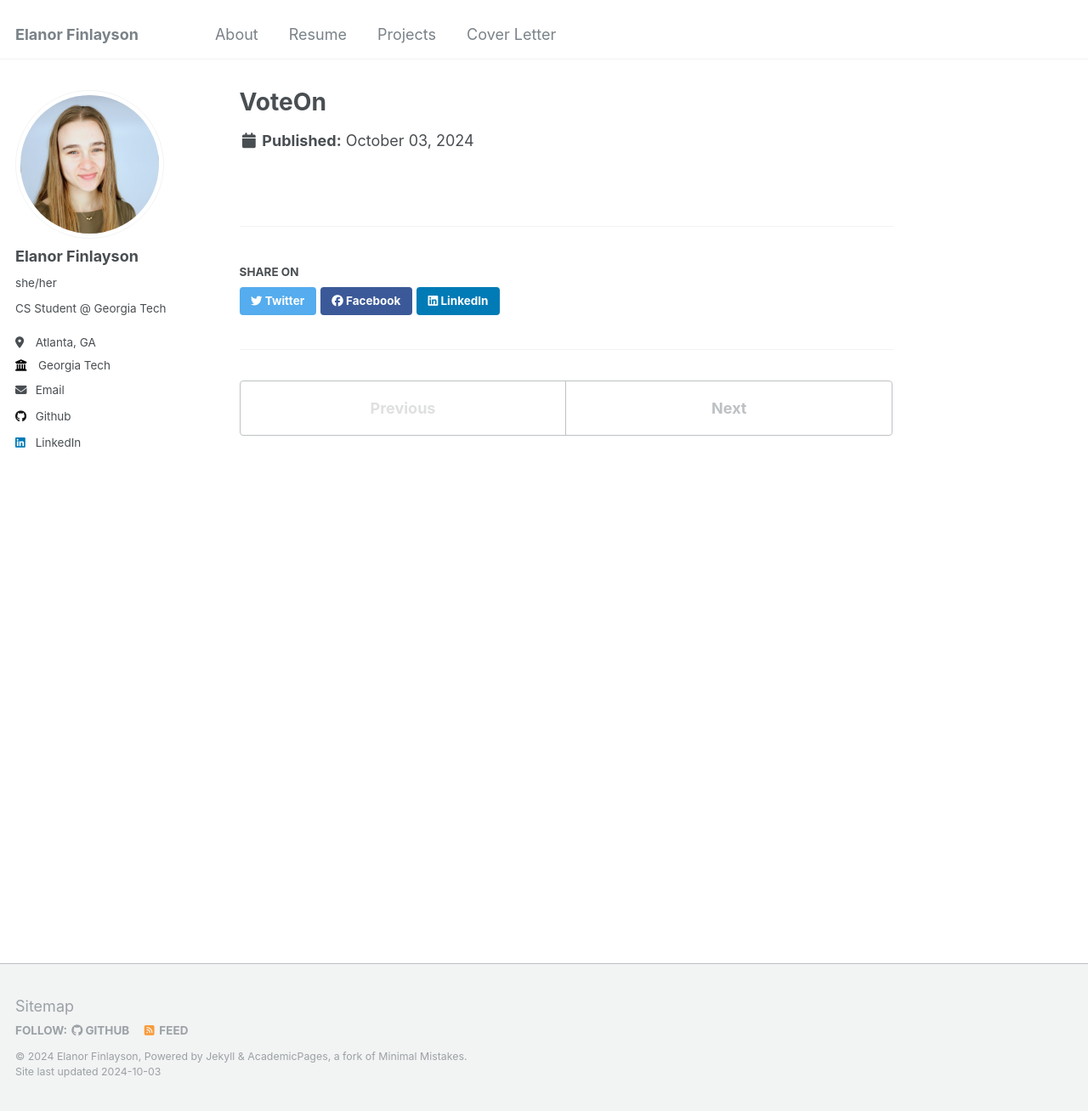
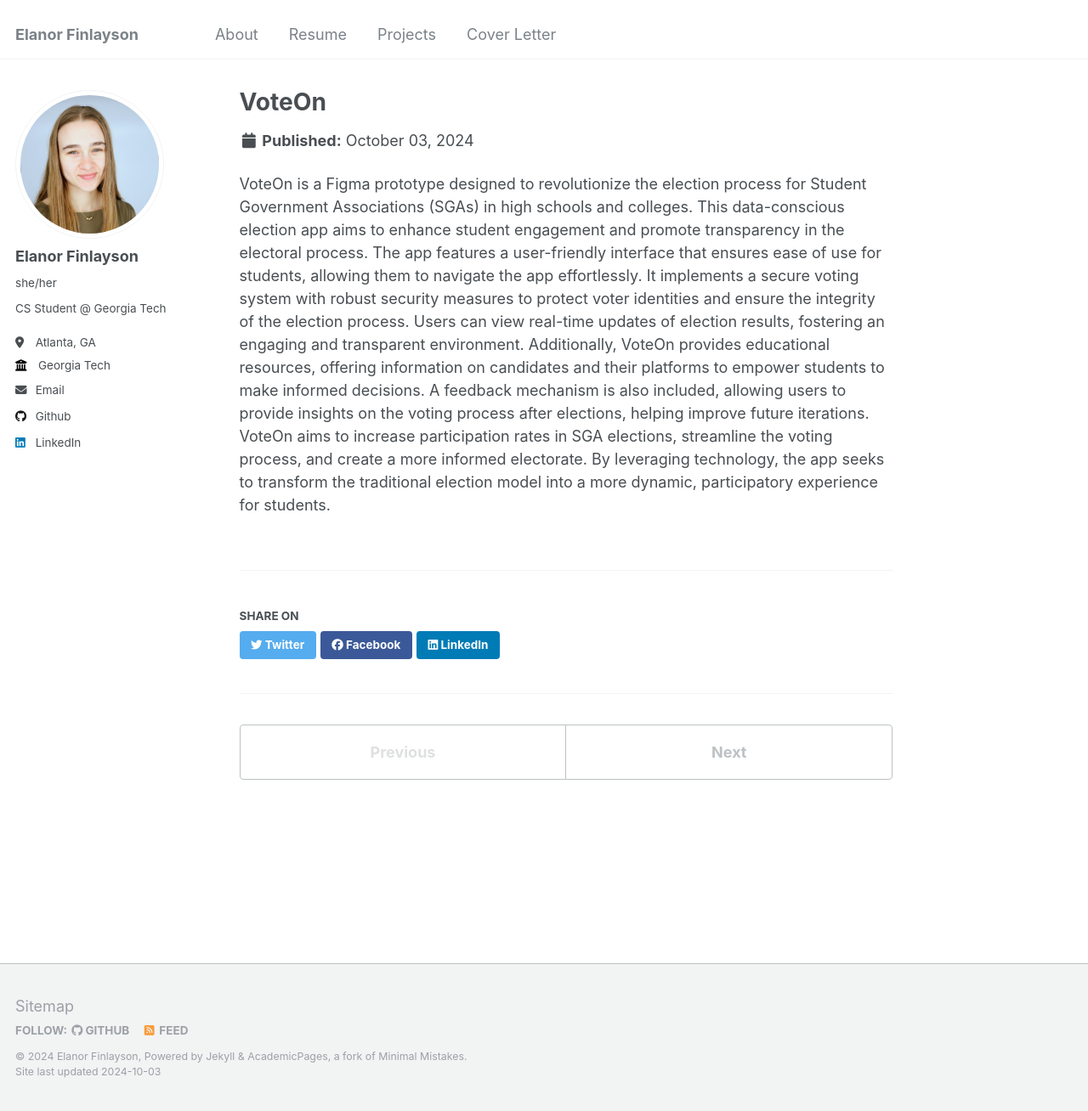
Before and after one commit to efin396/efin396.github.io, a Jekyll site: the page built from _portfolio/portfolio-2.html, in a window 1280 px wide and 1308 px high. Shown: the whole window at 85% size. Built offline with Jekyll 4.4.1, drawn with Linux system fonts in a browser that asks for light colours.

Commit message:
Update portfolio-2.html

```diff
--- a/_portfolio/portfolio-2.html
+++ b/_portfolio/portfolio-2.html
@@ -1,9 +1,11 @@
 ---
 title: "VoteOn"
-excerpt: "VoteOn is a Figma prototype designed to revolutionize the election process for Student Government Associations (SGAs) in high schools and colleges. This data-conscious election app aims to enhance student engagement and promote transparency in the electoral process.
+excerpt: "VoteOn is a Figma prototype for an election app designed for Student Government Associations (SGAs) in high schools and colleges. It enables secure voting, provides real-time results, and offers resources about candidates to enhance student engagement and participation in elections. <br/><img src='/images/touchcord.png'>"
+collection: portfolio
+---
+
+VoteOn is a Figma prototype designed to revolutionize the election process for Student Government Associations (SGAs) in high schools and colleges. This data-conscious election app aims to enhance student engagement and promote transparency in the electoral process.
 
 The app features a user-friendly interface that ensures ease of use for students, allowing them to navigate the app effortlessly. It implements a secure voting system with robust security measures to protect voter identities and ensure the integrity of the election process. Users can view real-time updates of election results, fostering an engaging and transparent environment. Additionally, VoteOn provides educational resources, offering information on candidates and their platforms to empower students to make informed decisions. A feedback mechanism is also included, allowing users to provide insights on the voting process after elections, helping improve future iterations.
 
-VoteOn aims to increase participation rates in SGA elections, streamline the voting process, and create a more informed electorate. By leveraging technology, the app seeks to transform the traditional election model into a more dynamic, participatory experience for students. <br/><img src='/images/500x300.png'>"
-collection: portfolio
----
+VoteOn aims to increase participation rates in SGA elections, streamline the voting process, and create a more informed electorate. By leveraging technology, the app seeks to transform the traditional election model into a more dynamic, participatory experience for students.
```
